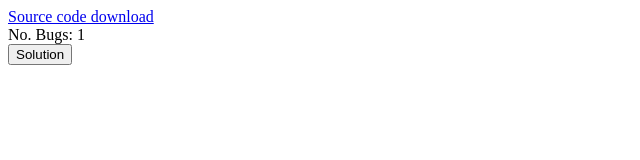
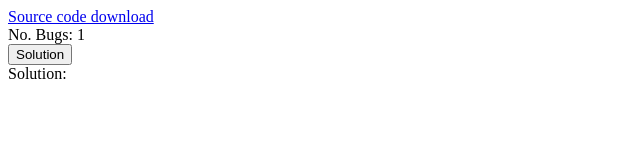
Before and after one commit to TheSecurityAtlas/debugging-practice, a plain HTML site: page docs/challenges/runtime/clang/bug1/bug1.html in a window 1280 px wide. Both pictures are taken after a click on the button "Solution". Shown: the full height of the page, 0-640 px from the left. Drawn offline with Linux system fonts and the light colour scheme.

Commit message:
add bug3.c

```diff
--- a/docs/challenges/runtime/clang/bug1/bug1.html
+++ b/docs/challenges/runtime/clang/bug1/bug1.html
@@ -11,7 +11,7 @@
     <br>
     <button onclick="document.getElementById('solution').style.visibility = 'visible'">Solution</button>
     <br>
-    <div id="solution" hidden="true">
+    <div id="solution" style="visibility: hidden;">
       <p1>Solution:</p1>
 
     </div>
```
